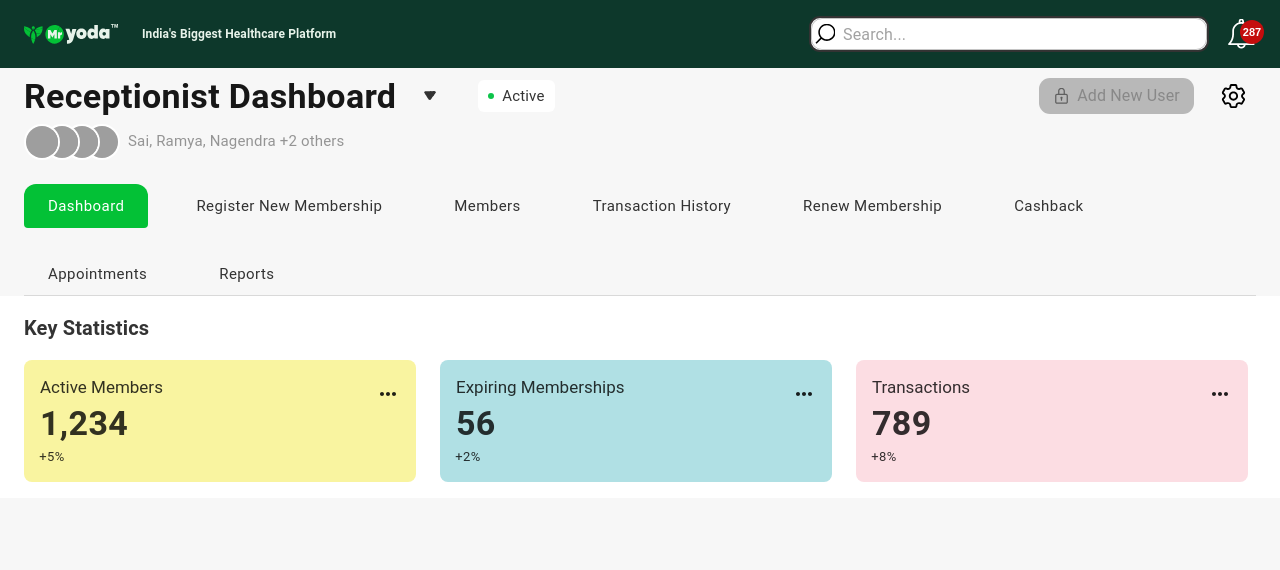
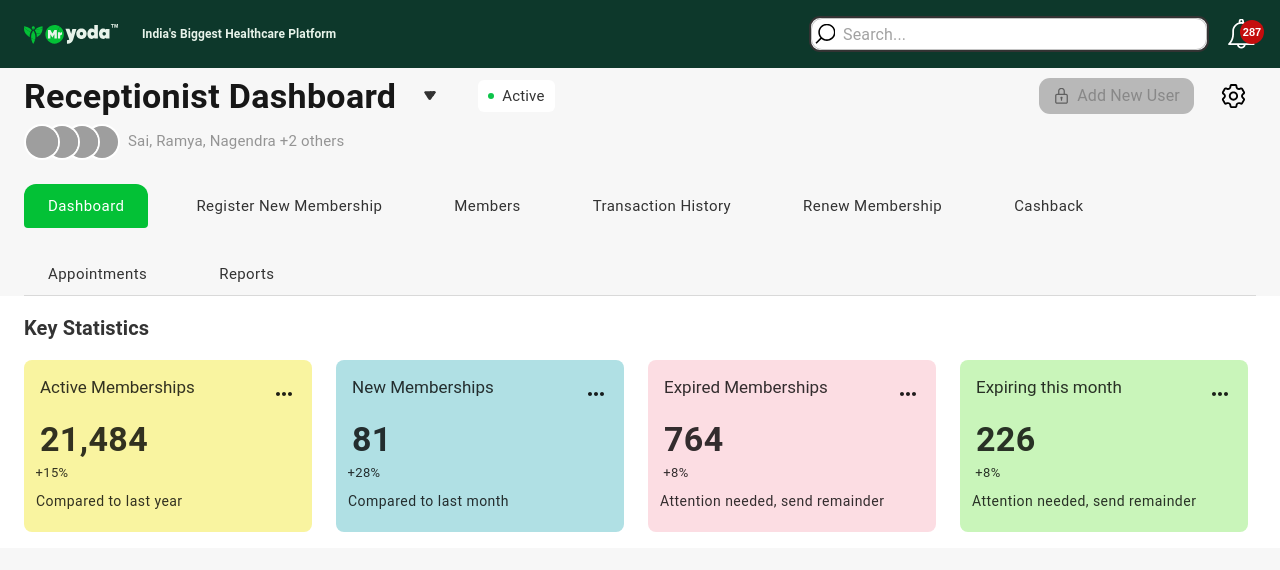
Before and after one commit to maruthi-adepu/mryoda.admin, a Next.js app: page /dashboard in a window 1280 px wide. Shown: the top 570 px of the page. Built offline with nearby package versions, Linux system fonts and the light colour scheme; no server answers; grey boxes are pictures that could not be loaded.

Commit message:
dashboard

```diff
--- a/src/app/(admin-dashboard)/dashboard/page.tsx
+++ b/src/app/(admin-dashboard)/dashboard/page.tsx
@@ -10,9 +10,10 @@ import TopBar from '@/components/topbar';
 import ViewMemberDetails from '@/components/viewMember';
 
 const cardData = [
-    { title: 'Active Members', value: '1,234', percentage: '+5%', color: '#F9F4A0'},
-    { title: 'Expiring Memberships', value: '56', percentage: '+2%', color: '#B0E0E4'},
-    { title: 'Transactions', value: '789', percentage: '+8%', color: '#FCDDE3'},
+    { title: 'Active Memberships', value: '21,484', percentage: '+15%',content:'Compared to last year', color: '#F9F4A0'},
+    { title: 'New Memberships', value: '81', percentage: '+28%',content:'Compared to last month', color: '#B0E0E4'},
+    { title: 'Expired Memberships', value: '764', percentage: '+8%',content:'Attention needed, send remainder', color: '#FCDDE3'},
+    { title: 'Expiring this month', value: '226', percentage: '+8%',content:'Attention needed, send remainder', color: '#c9f5ba'},
 ];
 
 const page = () => {
@@ -31,8 +32,8 @@ const page = () => {
                     </Typography>
                     <Grid container spacing={2} sx={{  justifyContent: 'center' }}>
                     {cardData?.map((card, index) => (
-                        <Grid item xs={12} sm={6} md={3} lg={4} key={index} sx={{ padding: '0 8px', paddingLeft:0 }}>
-                            <Card sx={{ maxWidth: 434, maxHeight: 148, backgroundColor: card.color, boxShadow: 'none', border: "#FFFFFF", borderRadius: "8px", paddingLeft:0, marginBottom:2 }}>
+                        <Grid item xs={12} sm={6} md={3} lg={3} key={index} sx={{ padding: '0 8px', paddingLeft:0 }}>
+                            <Card sx={{backgroundColor: card.color, boxShadow: 'none', border: "#FFFFFF", borderRadius: "8px", paddingLeft:0, marginBottom:2 }}>
                                 <CardContent>
                                     <Box className="flex justify-between">
                                         <Typography gutterBottom variant="h5" component="div" style={{ fontWeight: 400, color: '#000000CC', fontSize: '17px' }}>
@@ -42,13 +43,19 @@ const page = () => {
                                             <MoreHorizIcon />
                                         </Typography>
                                     </Box>
-                                    <Typography variant="body2" sx={{ color: 'text.secondary', marginTop:-2 }} style={{ fontWeight: 700, color: '#000000CC', fontSize: '34px' }}>
+
+                                    <Typography variant="body2" sx={{ color: 'text.secondary'}} style={{ fontWeight: 700, color: '#000000CC', fontSize: '34px' }}>
                                         {card.value}
                                     </Typography>
+
                                 </CardContent>
-                                <CardActions sx={{ marginTop: -3, padding: 0, marginBottom: 1 }}>
+                                <CardActions sx={{ marginTop: -3, padding: 0, marginBottom: 1, display:"flex", flexDirection:"column",alignItems:"self-start" }}>
                                     <Button sx={{ fontWeight: 400, color: '#000000CC', fontSize: '13px', marginLeft: '0px', paddingLeft: "0px" }}>{card.percentage}</Button>
+                                    <Typography variant="caption" sx={{ color: 'text.secondary'}} style={{color: '#000000CC', fontSize: '14px',paddingBottom:"10px",paddingLeft:"4px" }}>
+                                        {card.content}
+                                    </Typography>
                                 </CardActions>
+
                             </Card>
                         </Grid>
                     ))}
```
